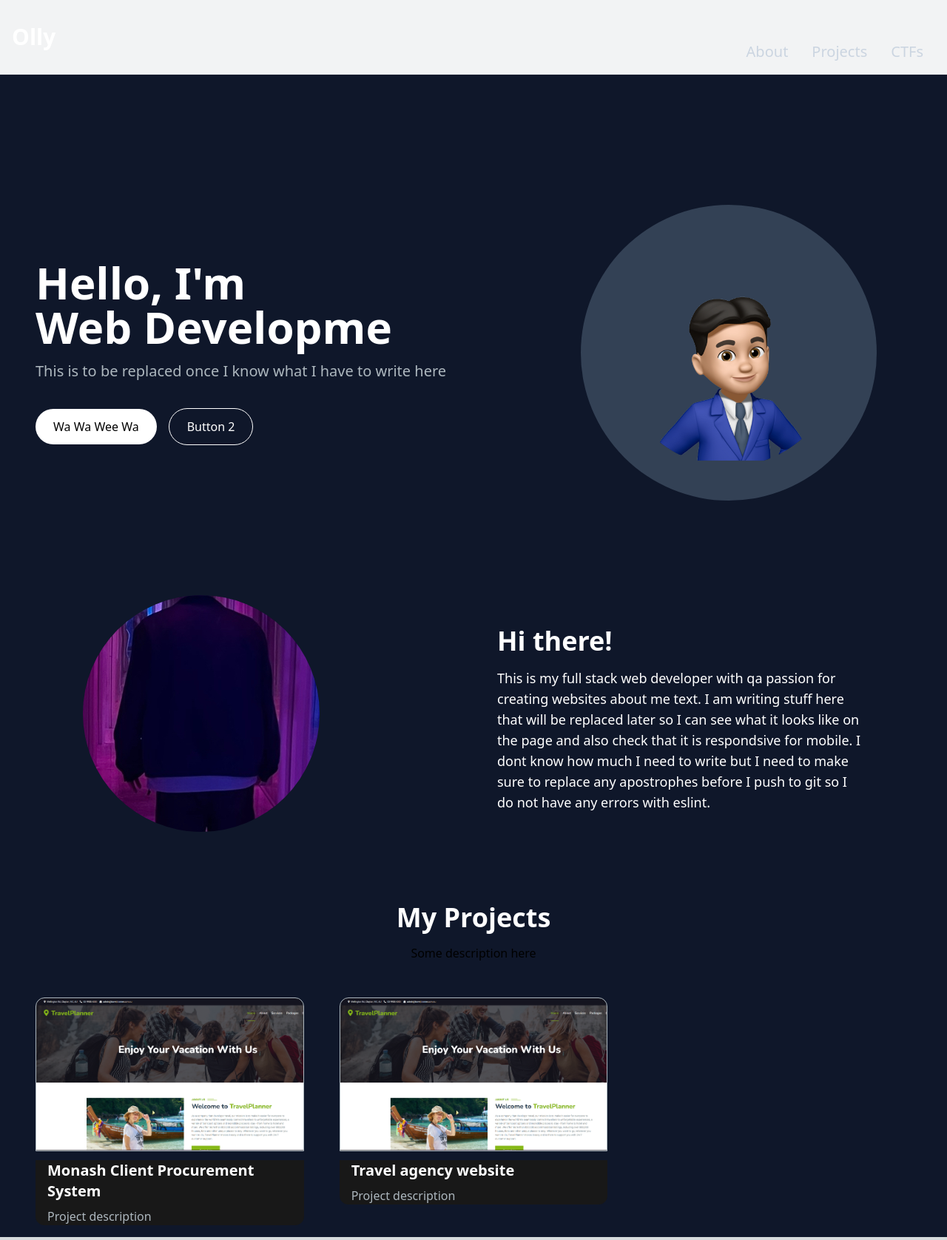
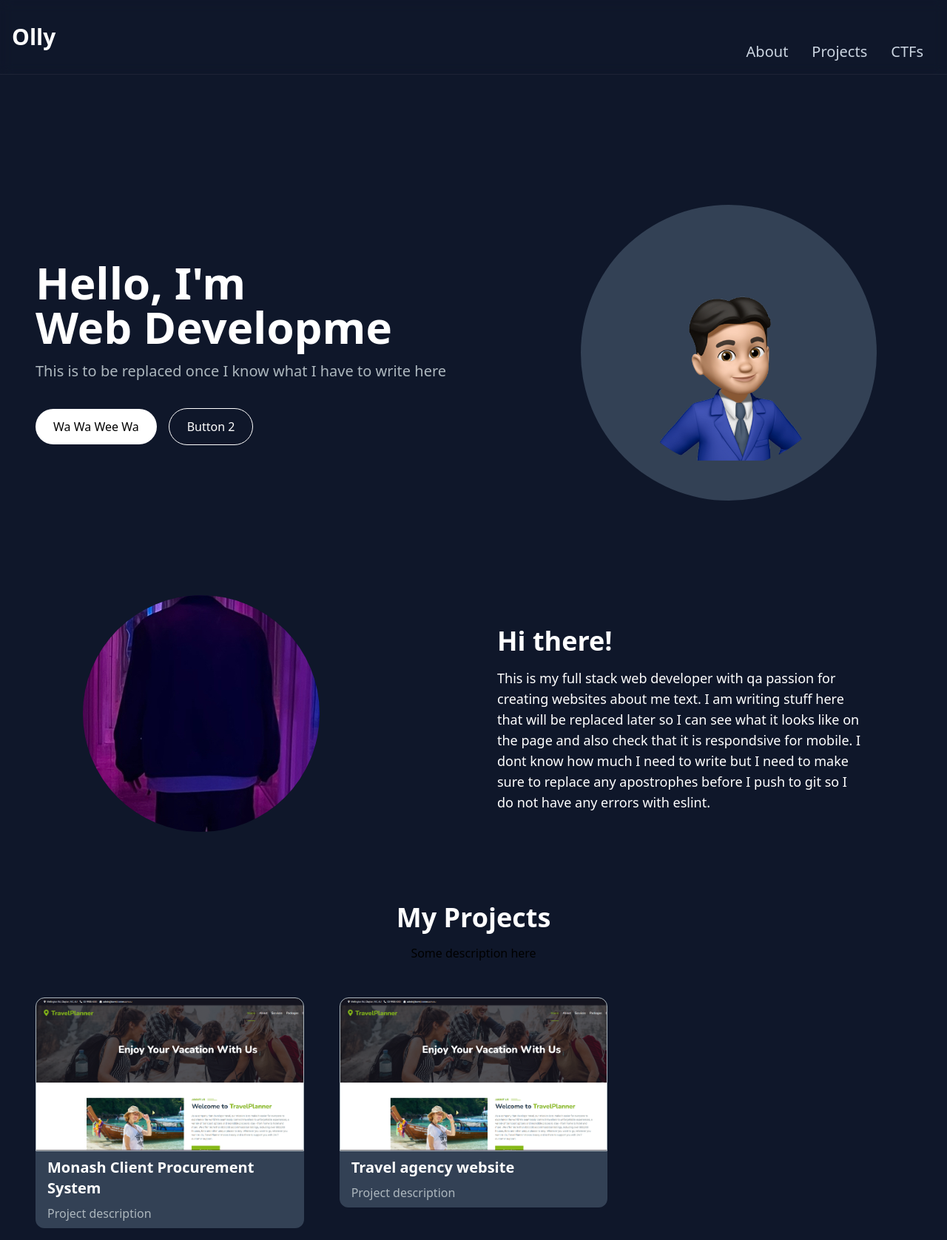
Before and after one commit to olivermarkey/portfolio-with-nextra, a Next.js app: page / in a window 1280 px wide. Shown: the whole page at 74% size. Built offline with nearby package versions, Linux system fonts and the light colour scheme.

Commit message:
removing dark/light css

```diff
--- a/components/NavBar.jsx
+++ b/components/NavBar.jsx
@@ -12,7 +12,7 @@ const navLinks = [
     },
     {
         title: "Projects",
-        href: "/"
+        href: "/#projects"
     },
     {
         title: "CTFs",
@@ -24,7 +24,7 @@ const NavBar = () => {
     const [navbarOpen, setNavbarOpen] = useState(false);
 
     return (
-        <nav className='sticky top-0 z-10 w-full backdrop-blur flex-none transition-colors duration-500 lg:border-b lg:border-slate-900/10 dark:border-slate-50/[0.06] bg-white/95 supports-backdrop-blur:bg-white/60 dark:bg-transparent'>
+        <nav className='sticky top-0 z-10 w-full backdrop-blur flex-none transition-colors duration-500 lg:border-b  border-slate-50/[0.06]  supports-backdrop-blur:bg-white/60 bg-transparent'>
             <div className='flex flex-wrap items-center justify-between mx-auto px-4 py-4 mr-4'>
                 <Link href={"/"} className='text-2xl md:text-3xl text-white font-semibold'>Olly</Link>
                 <div className='mobile-menu block md:hidden'>
--- a/components/ProjectsCard.jsx
+++ b/components/ProjectsCard.jsx
@@ -14,7 +14,7 @@ const ProjectsCard = ({ img, title, desc, link }) => {
                     </div>
                 </div>
             </div>
-            <div className='text-white rounded-b-xl bg-[#181818] px-4 mt-3'>
+            <div className='text-white rounded-b-xl bg-slate-700 px-4 py-2'>
                 <h5 className='text-xl font-semibold mb-2'>{title}</h5>
                 <p className='text-[#ADB7BE]'>{desc}</p>
             </div>
```
